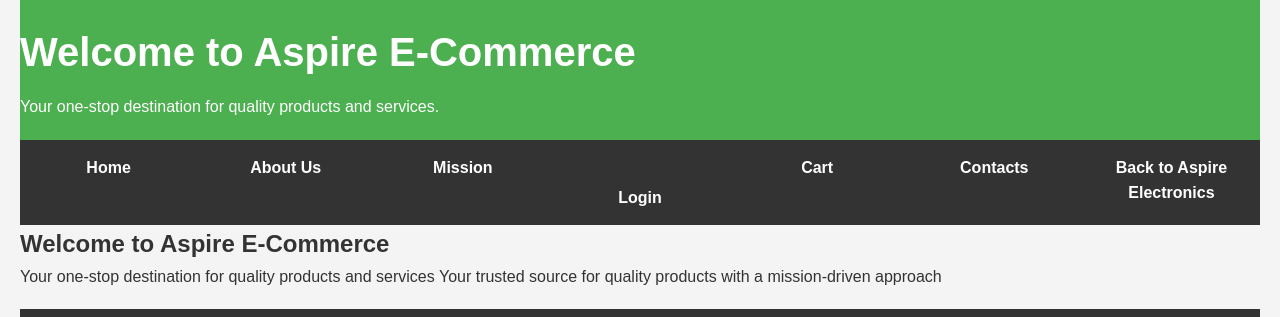
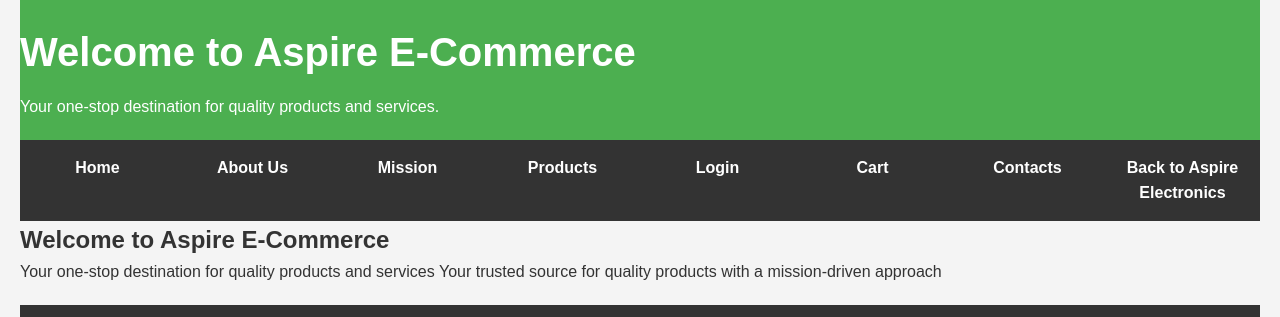
Before and after one commit to Rodriguezj156/CMSDatabase, a plain HTML site: page index.html in a window 1280 px wide. Shown: the top 317 px of the page. Drawn offline with Linux system fonts and the light colour scheme.

Commit message:
Update index.html

```diff
--- a/index.html
+++ b/index.html
@@ -4,7 +4,7 @@
     <meta charset="UTF-8">
     <meta name="viewport content="width=device-width, initial-scale=1.0">
     <title>Home</title>
-    <link rel="stylesheet" href="style.css">
+    <link rel="stylesheet" href="style.css" type=text/css>
   </head>
   <body>
     <header>
@@ -17,7 +17,7 @@
         <li><a href="index.html">Home</a></li>
         <li><a href="about_us.html">About Us</a></li>
         <li><a href="mission.html">Mission</a></li>
-        <li><a href="shop.html>Products</a></li>
+        <li><a href="shop.html">Products</a></li>
         <li><a href="login.html">Login</a></li>
         <li><a href="cart.html">Cart</a></li>
         <li><a href="contact.html">Contacts</a></li>
```
